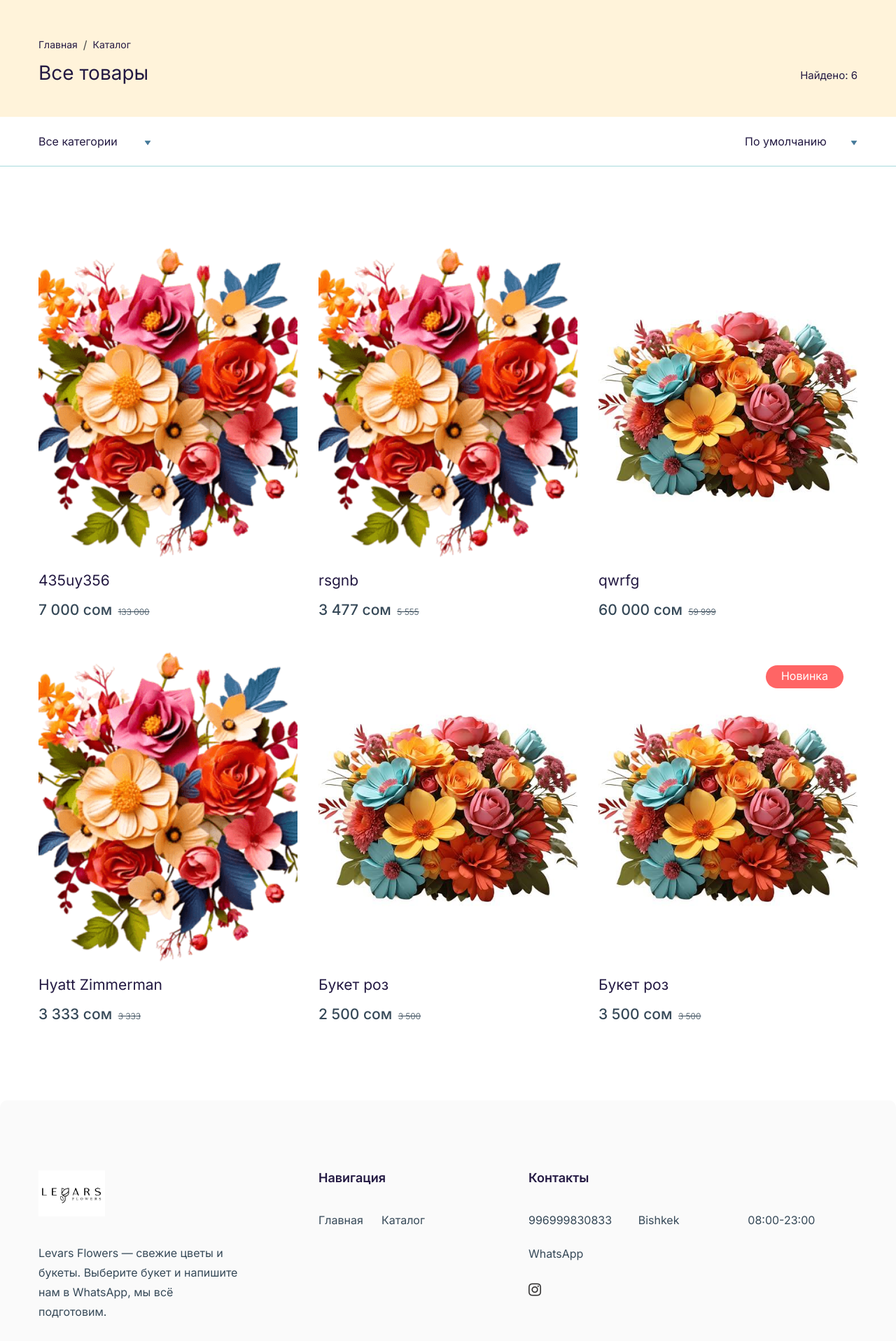
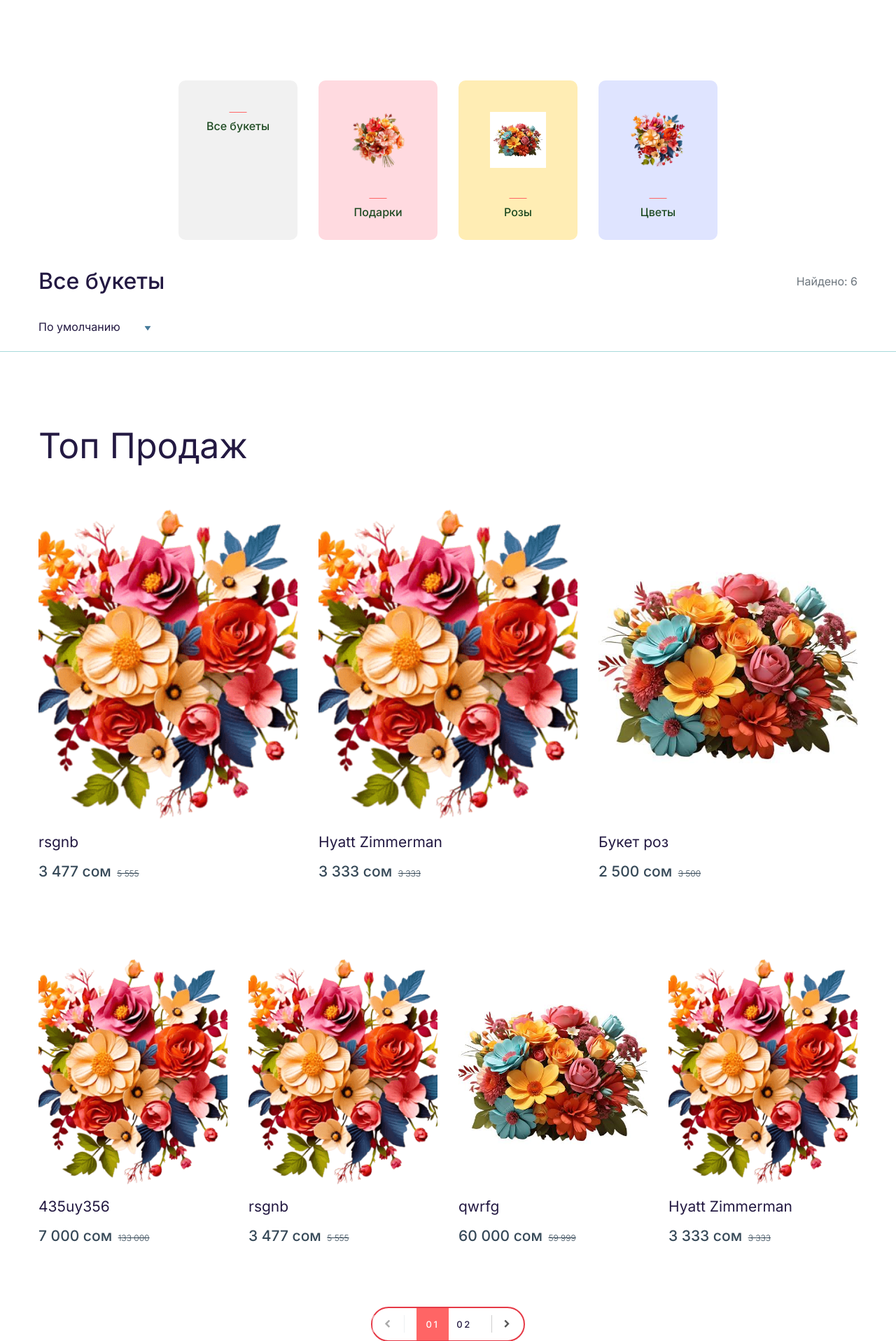
Before and after one commit to shermadinovv/levars_flowers, a Django app: page /catalog/ in a window 1280 px wide. Shown: the part 80-1997 px from the top of the page at 70% size. Run offline with Django 5.2, Linux system fonts and the light colour scheme; data comes from the database, SQL or seed files in the repository; both versions use the stored data as it was after the commit; some libraries are stand-ins or nearby versions.

Commit message:
Updated catalog

```diff
--- a/about-us.html
+++ b/about-us.html
@@ -47,7 +47,7 @@
                     <div class="col-5 col-sm-6 col-lg-3">
                         <div class="header-logo">
                             <a href="index.html">
-                                <img class="logo-main" src="assets/images/logo.webp" width="95" height="68" alt="Logo" />
+                                <img class="logo-main" src="assets/images/logo_levars_black.png" width="95" height="68" alt="Logo" />
                             </a>
                         </div>
                     </div>
@@ -279,7 +279,7 @@
                             <div class="widget-item">
                                 <div class="widget-about">
                                     <a class="widget-logo" href="index.html">
-                                        <img src="assets/images/logo.webp" width="95" height="68" alt="Logo">
+                                        <img src="assets/images/logo_levars_black.png" width="95" height="68" alt="Logo">
                                     </a>
                                     <p class="desc">Lorem Ipsum is simply dummy text of the printing and typesetting industry. Lorem Ipsum has been.</p>
                                 </div>
--- a/product-four-columns.html
+++ b/product-four-columns.html
@@ -48,7 +48,7 @@
                     <div class="col-5 col-sm-6 col-lg-3">
                         <div class="header-logo">
                             <a href="index.html">
-                                <img class="logo-main" src="assets/images/logo.webp" width="95" height="68" alt="Logo" />
+                                <img class="logo-main" src="assets/images/logo_levars_black.png" width="95" height="68" alt="Logo" />
                             </a>
                         </div>
                     </div>
@@ -439,7 +439,7 @@
                             <div class="widget-item">
                                 <div class="widget-about">
                                     <a class="widget-logo" href="index.html">
-                                        <img src="assets/images/logo.webp" width="95" height="68" alt="Logo">
+                                        <img src="assets/images/logo_levars_black.png" width="95" height="68" alt="Logo">
                                     </a>
                                     <p class="desc">Lorem Ipsum is simply dummy text of the printing and typesetting industry. Lorem Ipsum has been.</p>
                                 </div>
--- a/product-left-sidebar.html
+++ b/product-left-sidebar.html
@@ -48,7 +48,7 @@
                     <div class="col-5 col-sm-6 col-lg-3">
                         <div class="header-logo">
                             <a href="index.html">
-                                <img class="logo-main" src="assets/images/logo.webp" width="95" height="68" alt="Logo" />
+                                <img class="logo-main" src="assets/images/logo_levars_black.png" width="95" height="68" alt="Logo" />
                             </a>
                         </div>
                     </div>
--- a/shop/admin.py
+++ b/shop/admin.py
@@ -12,8 +12,8 @@ class CategoryAdmin(admin.ModelAdmin):
 
 @admin.register(Product)
 class ProductAdmin(admin.ModelAdmin):
-    list_display = ('name', 'category', 'price', 'in_stock', 'is_new', 'order')
-    list_editable = ('category', 'price', 'in_stock', 'is_new', 'order')
+    list_display = ('name', 'category', 'price', 'in_stock', 'is_new', 'is_bestseller', 'order')
+    list_editable = ('category', 'price', 'in_stock', 'is_new', 'is_bestseller', 'order')
     list_filter = ('category', 'in_stock', 'is_new')
     search_fields = ('name',)
     prepopulated_fields = {'slug': ('name',)}
--- a/shop/models.py
+++ b/shop/models.py
@@ -32,6 +32,7 @@ class Product(models.Model):
     is_new = models.BooleanField('Новинка', default=False)
     order = models.PositiveIntegerField('Порядок', default=0)
     created_at = models.DateTimeField(auto_now_add=True)
+    is_bestseller = models.BooleanField('Топ продаж', default=False)
 
     class Meta:
         ordering = ['order', '-created_at']
--- a/shop/templates/shop/base.html
+++ b/shop/templates/shop/base.html
@@ -172,7 +172,8 @@
                 <div class="container pt--0 pb--0">
                     <div class="search-box-form-wrap">
                         <div class="search-note">
-                            <p>Начните вводить и нажмите Enter</p>
+                            <p>ЧТО ВЫ ИЩЕТЕ?</p>
+                            </p>
                         </div>
                         <form action="{% url 'catalog' %}" method="get">
                             <div class="aside-search-form position-relative">
--- a/shop/templates/shop/catalog.html
+++ b/shop/templates/shop/catalog.html
@@ -1,41 +1,48 @@
 {% extends 'shop/base.html' %}
 {% load static shop_tags %}
 
-{% block title %}{% if current_category %}{{ current_category.name }}{% else %}Каталог{% endif %} — Levars Flowers{% endblock %}
+{% block title %}{% if current_category %}{{ current_category.name }}{% elif query %}Поиск{% else %}Каталог{% endif %} — Levars Flowers{% endblock %}
 
 {% block content %}
-<!--== Start Page Header Area Wrapper ==-->
-<section class="page-header-area pt-10 pb-9" data-bg-color="#FFF3DA">
+{% url 'catalog' as catalog_url %}
+
+{% if categories %}
+<!--== Start Product Category Area Wrapper ==-->
+<section class="section-space pb-0">
     <div class="container">
-        <div class="row">
-            <div class="col-md-5">
-                <div class="page-header-st3-content text-center text-md-start">
-                    <ol class="breadcrumb justify-content-center justify-content-md-start">
-                        <li class="breadcrumb-item"><a class="text-dark" href="{% url 'home' %}">Главная</a></li>
-                        <li class="breadcrumb-item active text-dark" aria-current="page">Каталог</li>
-                    </ol>
-                    <h2 class="page-header-title">{% if query %}Поиск: «{{ query }}»{% elif current_category %}{{ current_category.name }}{% else %}Все товары{% endif %}</h2>
+        <div class="row g-3 g-sm-6 justify-content-center">
+            <div class="col-6 col-lg-4 col-xl-2">
+                <a href="{{ catalog_url }}" class="product-category-item"{% if not current_category %} data-bg-color="#F1F1F1"{% endif %}>
+                    <h3 class="title">Все букеты</h3>
+                </a>
             </div>
+            {% for category in categories %}
+            <div class="col-6 col-lg-4 col-xl-2">
+                <a href="{{ catalog_url }}?category={{ category.slug }}" class="product-category-item" data-bg-color="{% cycle '#FFDAE0' '#FFEDB4' '#DFE4FF' '#FFEACC' '#FFF3DA' %}">
+                    {% if category.image %}<img class="icon" src="{{ category.image.url }}" width="80" height="80" alt="{{ category.name }}">{% endif %}
+                    <h3 class="title">{{ category.name }}</h3>
+                </a>
             </div>
-            <div class="col-md-7">
-                <h5 class="showing-pagination-results mt-5 mt-md-9 text-center text-md-end">Найдено: {{ page_obj.paginator.count }}</h5>
-            </div>
+            {% endfor %}
         </div>
     </div>
 </section>
-<!--== End Page Header Area Wrapper ==-->
+<!--== End Product Category Area Wrapper ==-->
+{% endif %}
+
+<div class="container">
+    <div class="d-flex flex-wrap justify-content-between align-items-center mt-8 mb-2">
+        <h2 class="mb-0">{% if current_category %}{{ current_category.name }}{% elif query %}Поиск: «{{ query }}»{% else %}Все букеты{% endif %}</h2>
+        <span class="text-muted">Найдено: {{ page_obj.paginator.count }}</span>
+    </div>
+</div>
 
 <!--== Start Shop Top Bar Area Wrapper ==-->
 <div class="shop-top-bar-area">
     <div class="container">
-        <form method="get" id="catalog-filter" class="shop-top-bar">
+        <form method="get" id="catalog-sort" class="shop-top-bar">
+            {% if current_category %}<input type="hidden" name="category" value="{{ current_category.slug }}">{% endif %}
             {% if query %}<input type="hidden" name="q" value="{{ query }}">{% endif %}
-            <select class="select-shoing" name="category">
-                <option value="">Все категории</option>
-                {% for category in categories %}
-                <option value="{{ category.slug }}"{% if current_category and current_category.pk == category.pk %} selected{% endif %}>{{ category.name }}</option>
-                {% endfor %}
-            </select>
             <select class="select-shoing" name="sort">
                 <option value=""{% if not sort %} selected{% endif %}>По умолчанию</option>
                 <option value="new"{% if sort == 'new' %} selected{% endif %}>Сначала новые</option>
@@ -47,41 +54,94 @@
 </div>
 <!--== End Shop Top Bar Area Wrapper ==-->
 
+{% if top_sellers and not current_category and not query %}
+<!--== Start Top Sellers Area Wrapper ==-->
+<section class="section-space pb-0">
+    <div class="container">
+        <div class="row">
+            <div class="col-12">
+                <div class="section-title">
+                    <h2 class="title">Топ продаж</h2>
+                </div>
+            </div>
+        </div>
+        <div class="row mb-n4 mb-sm-n10 g-3 g-sm-6">
+            {% for product in top_sellers %}
+            <div class="col-6 col-lg-4 mb-4 mb-sm-8">
+                {% include 'shop/_product_card.html' %}
+            </div>
+            {% endfor %}
+        </div>
+    </div>
+</section>
+<!--== End Top Sellers Area Wrapper ==-->
+{% endif %}
+
 <!--== Start Product Area Wrapper ==-->
 <section class="section-space">
     <div class="container">
         <div class="row mb-n4 mb-sm-n10 g-3 g-sm-6">
             {% for product in page_obj %}
-            <div class="col-6 col-lg-4 mb-4 mb-sm-8">
+            <div class="col-6 col-md-4 col-xl-3 mb-4 mb-sm-8">
                 {% include 'shop/_product_card.html' %}
             </div>
             {% empty %}
             <div class="col-12"><p class="text-center">Ничего не найдено.</p></div>
             {% endfor %}
-            {% if page_obj.has_other_pages %}
-            <div class="col-12">
+        </div>
+
+
+        <div class="col-12 mt-8 pt-5">
             <ul class="pagination justify-content-center me-auto ms-auto mt-5 mb-0 mb-sm-10">
+
+                {# Стрелка «Назад» #}
                 {% if page_obj.has_previous %}
                     <li class="page-item">
-                        <a class="page-link previous" href="?{% if querystring %}{{ querystring }}&amp;{% endif %}page={{ page_obj.previous_page_number }}" aria-label="Назад">
-                            <span class="fa fa-chevron-left" aria-hidden="true"></span>
+                        <a class="page-link previous" href="?page={{ page_obj.previous_page_number }}">
+                            <span class="fa fa-chevron-left"></span>
+                        </a>
+                    </li>
+                {% else %}
+                    <li class="page-item disabled">
+                        <a class="page-link previous" href="#">
+                            <span class="fa fa-chevron-left"></span>
                         </a>
                     </li>
                 {% endif %}
+
+                {# Все страницы #}
                 {% for n in page_obj.paginator.page_range %}
-                    <li class="page-item{% if n == page_obj.number %} active{% endif %}"><a class="page-link" href="?{% if querystring %}{{ querystring }}&amp;{% endif %}page={{ n }}">{{ n }}</a></li>
+                    {% if n == page_obj.number %}
+                        <li class="page-item active">
+                            <a class="page-link" href="#">{{ n|stringformat:"02d" }}</a>
+                        </li>
+                    {% else %}
+                        <li class="page-item">
+                            <a class="page-link" href="?page={{ n }}">{{ n|stringformat:"02d" }}</a>
+                        </li>
+                    {% endif %}
                 {% endfor %}
+
+                {# Стрелка «Вперёд» #}
                 {% if page_obj.has_next %}
                     <li class="page-item">
-                        <a class="page-link next" href="?{% if querystring %}{{ querystring }}&amp;{% endif %}page={{ page_obj.next_page_number }}" aria-label="Вперёд">
-                            <span class="fa fa-chevron-right" aria-hidden="true"></span>
+                        <a class="page-link next" href="?page={{ page_obj.next_page_number }}">
+                            <span class="fa fa-chevron-right"></span>
+                        </a>
+                    </li>
+                {% else %}
+                    <li class="page-item disabled">
+                        <a class="page-link next" href="#">
+                            <span class="fa fa-chevron-right"></span>
                         </a>
                     </li>
                 {% endif %}
+
             </ul>
         </div>
-            {% endif %}
-        </div>
+
+
+
     </div>
 </section>
 <!--== End Product Area Wrapper ==-->
@@ -89,8 +149,7 @@
 
 {% block scripts %}
 <script>
-    // Фильтры применяются сразу после выбора значения
-    $('#catalog-filter select').on('change', function () {
+    $('#catalog-sort select').on('change', function () {
         this.form.submit();
     });
 </script>
--- a/shop/views.py
+++ b/shop/views.py
@@ -4,7 +4,7 @@ from django.shortcuts import get_object_or_404, render
 
 from .models import Banner, Category, Product
 
-PER_PAGE = 12
+PER_PAGE = 4
 
 SORTS = {
     'new': ('-created_at',),
@@ -24,6 +24,7 @@ def home(request):
 
 def catalog(request):
     products = Product.objects.select_related('category')
+    top_sellers = Product.objects.filter(is_bestseller=True).select_related('category')[:3]
 
     current_category = None
     slug = request.GET.get('category', '').strip()
@@ -51,6 +52,7 @@ def catalog(request):
         'query': query,
         'sort': sort,
         'querystring': params.urlencode(),
+        'top_sellers': top_sellers,
     }
     return render(request, 'shop/catalog.html', context)
 
```
Also changed, not shown: assets/images/logo_levars_black.png (added), db.sqlite3, media/products/2.png (added), media/products/2_bsdt6jr.png (added), media/products/2_jEMaJb0.png (added), media/products/3_My19urA.jpg (added), shop/migrations/0003_product_is_bestseller.py (added). Lines whose indentation alone changed are shown as unchanged.
